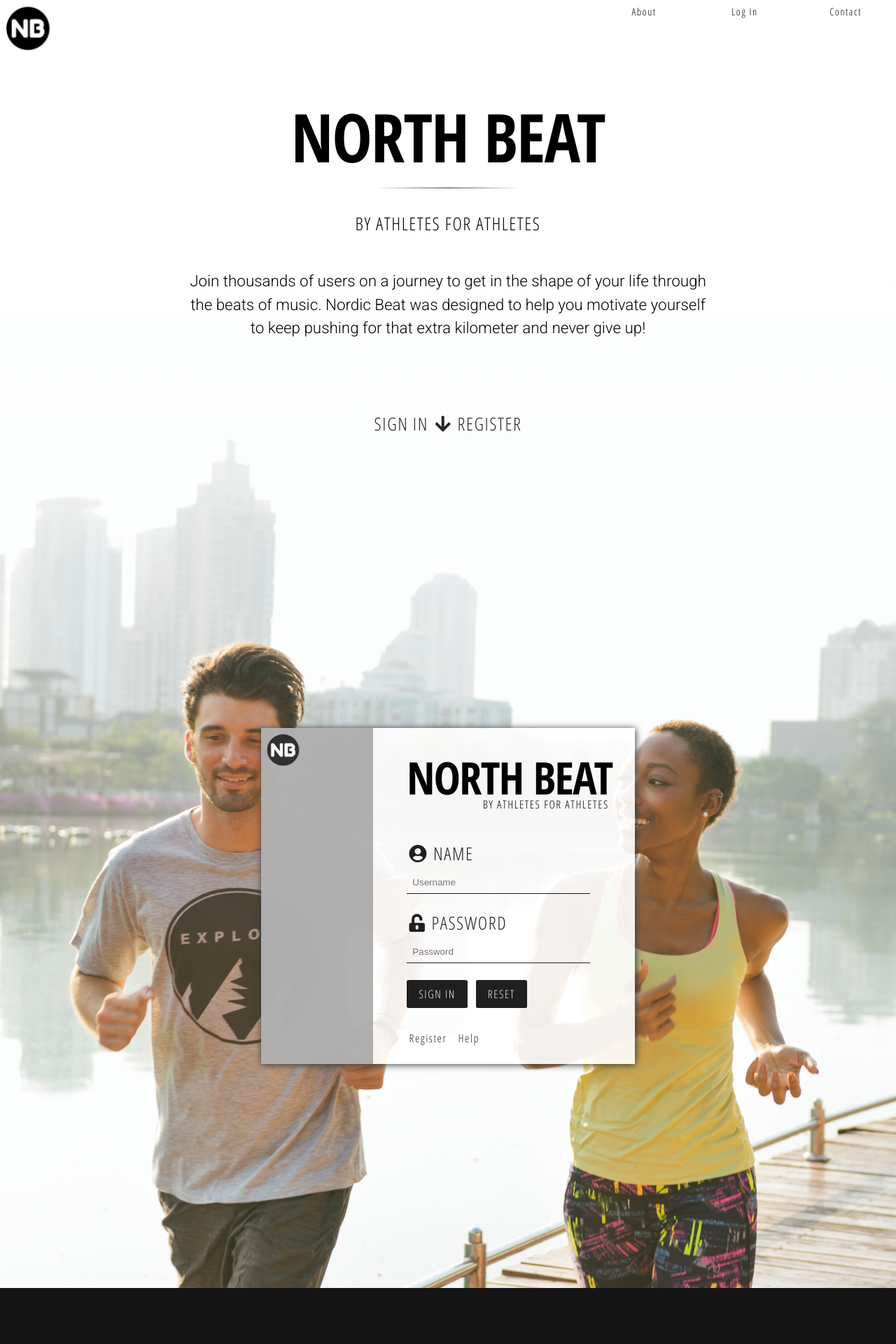
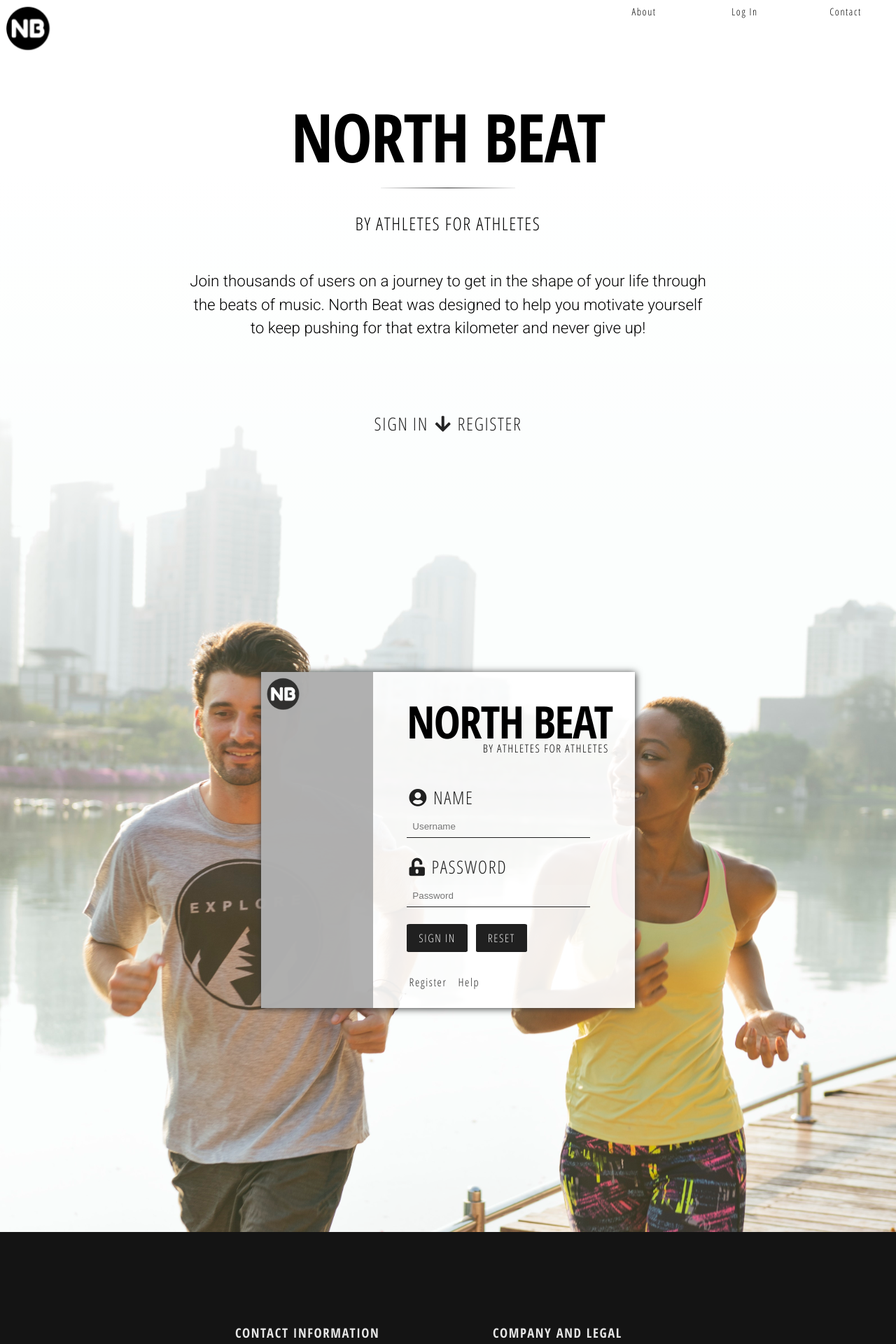
Before and after one commit to PetraSil/webappschool, a PHP site: page /login.html in a window 1280 px wide. Shown: the top 1920 px of the page at 70% size. Run offline with PHP 8.4, Linux system fonts and the light colour scheme; some libraries are stand-ins or nearby versions; grey boxes are pictures that could not be loaded.

Commit message:
Navbar offset changed

```diff
--- a/login.css
+++ b/login.css
@@ -247,7 +247,6 @@ li:hover {
     display: flex;
     justify-content: center;
     align-items: center;
-    margin-top: 5rem;
     margin-bottom: 10rem;
 }
 
--- a/login.html
+++ b/login.html
@@ -36,7 +36,7 @@
             <h3 class="meta_h3">BY ATHLETES FOR ATHLETES</h3>
             <p>
                 Join thousands of users on a journey to get in the shape of your life through the beats of music.
-                Nordic
+                North
                 Beat was designed to help you motivate yourself to keep pushing for that extra kilometer and never give
                 up!
             </p>
@@ -110,7 +110,7 @@
                 </div>
             </div>
             <div id="main_footer_right" class="footer_section">
-                <h3 class="footer_h3" onclick="overlayControl()">COMPANY AND LEGAL</h3>
+                <h3 class="footer_h3">COMPANY AND LEGAL</h3>
                 <p class="footer_p" onclick="overlayControl()">Disclaimer</p>
                 <p class="footer_p" onclick="overlayControl()">Privacy Policy</p>
                 <p class="footer_p" onclick="overlayControl()">Legal Information</p>
--- a/login.js
+++ b/login.js
@@ -1,3 +1,5 @@
+"use strict";
+
 //Top at load
 window.onbeforeunload = () => {
     window.scrollTo(0, 0);
@@ -92,7 +94,7 @@ document.getElementById("nav_contact").addEventListener("click", toContact);
 const navbar = document.getElementById("navbar_desktop");
 
 const scrollBar = () => {
-    if (window.pageYOffset > 500) {
+    if (window.pageYOffset > 100) {
         navbar.classList.add("navbar_background");
     } else {
         navbar.classList.remove("navbar_background");
```
